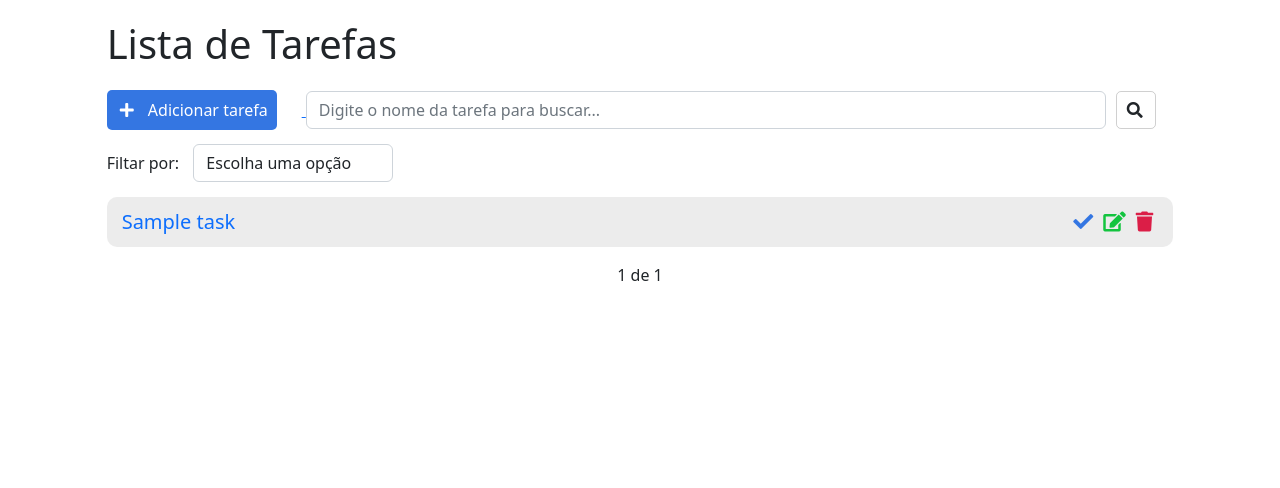
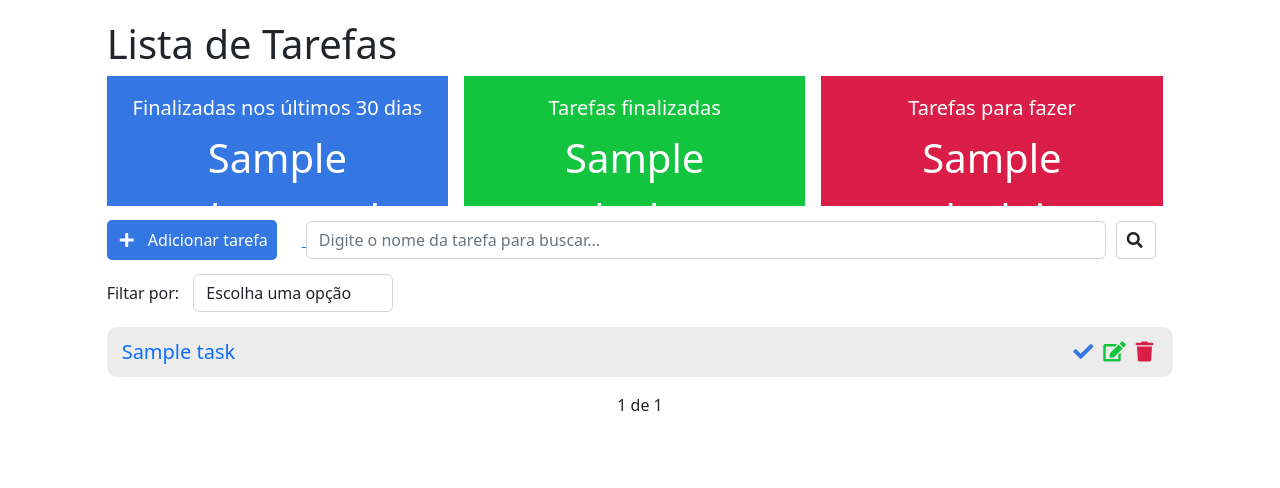
Before and after one commit to VitorKruel102/ToDo-List, a Django app: template tasks/templates/tasks/list.html in a window 1280 px wide. Shown: the part 57-545 px from the top of the page. Run offline with Django 3.2, Linux system fonts and the light colour scheme; the template is opened without the code that fills it: most values are stand-ins (such as "Sample title", 1, 10 or a date in 2020); some libraries are stand-ins or nearby versions.

Commit message:
Melhorando DashBoard. Projeto FInalizado.

```diff
--- a/tasks/static/css/style.css
+++ b/tasks/static/css/style.css
@@ -28,6 +28,53 @@
     color: #333;
     letter-spacing: 1px;
 }
+
+/* dashboard */
+.dashboard {
+    padding: 0;
+    width: 100%;
+    display: block;
+}
+
+.dashboard h4 {
+    font-size: 20px;
+}
+
+.dashboard span {
+    font-size: 40px;
+    display: block;
+    width: 100%;
+}
+
+.dashboard-box {
+    float: left;
+    background-color: #DFDFDF;
+    color: #FFF;
+    padding: 20px;
+    box-sizing: border-box;
+    height: 130px;
+    width: 32%;
+    text-align: center;
+}
+
+.dashboard-box:nth-child(2) {
+    margin-left: 1.5%;
+    margin-right: 1.5%;
+}
+
+#dashboard-lastdays {
+    background-color: #3476e2;
+}
+
+#dashboard-done {
+    background-color: #13c43f;
+}
+
+#dashboard-doing {
+    background-color: #db1e47;
+}
+
+
 /* Botão de adicionar*/
 
 .add-link {
--- a/tasks/templates/tasks/list.html
+++ b/tasks/templates/tasks/list.html
@@ -5,6 +5,21 @@
 {% block content %}
 <div class="offset-1 col-10 list-div">
     <h1>Lista de Tarefas</h1>
+
+    <div class="container dashboard">
+        <div class="col-4 dashboard-box" id="dashboard-lastdays">
+            <h4>Finalizadas nos últimos 30 dias</h4>
+            <span>{{ tasksrecently }}</span>
+        </div>
+        <div class="col-4 dashboard-box" id="dashboard-done">
+            <h4>Tarefas finalizadas</h4>
+            <span>{{ tasksdone }}</span>
+        </div>
+        <div class="col-4 dashboard-box" id="dashboard-doing">
+            <h4>Tarefas para fazer</h4>
+            <span>{{ tasksdoing }}</span>
+        </div>
+    </div>
     <a id="add-link" href="newtask/">
         <div class="col-2 add-div">
             <i class="fas fa-plus"></i> Adicionar tarefa
```
Also changed, not shown: tasks/views.py (+9 -3 lines), db.sqlite3.
